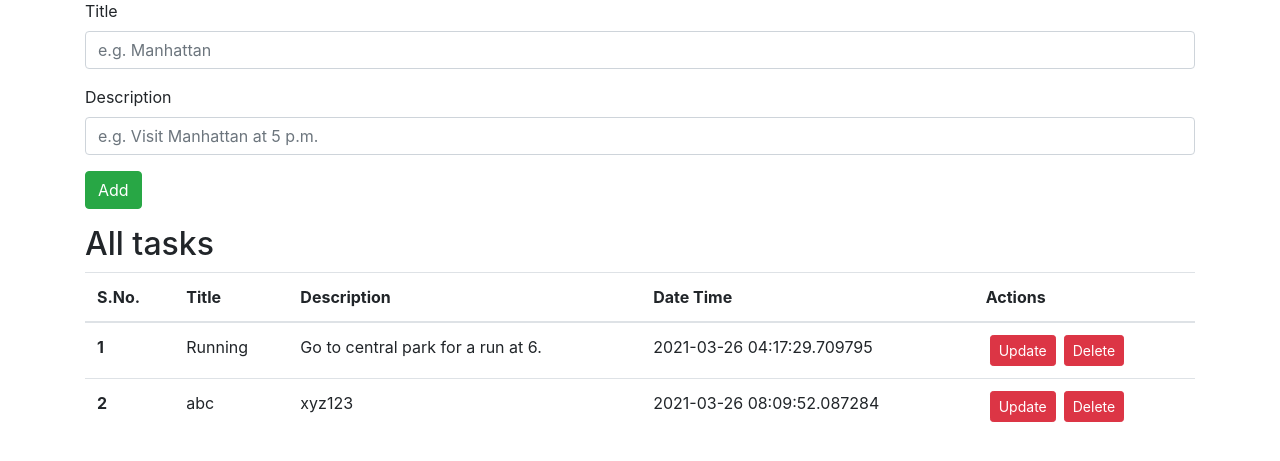
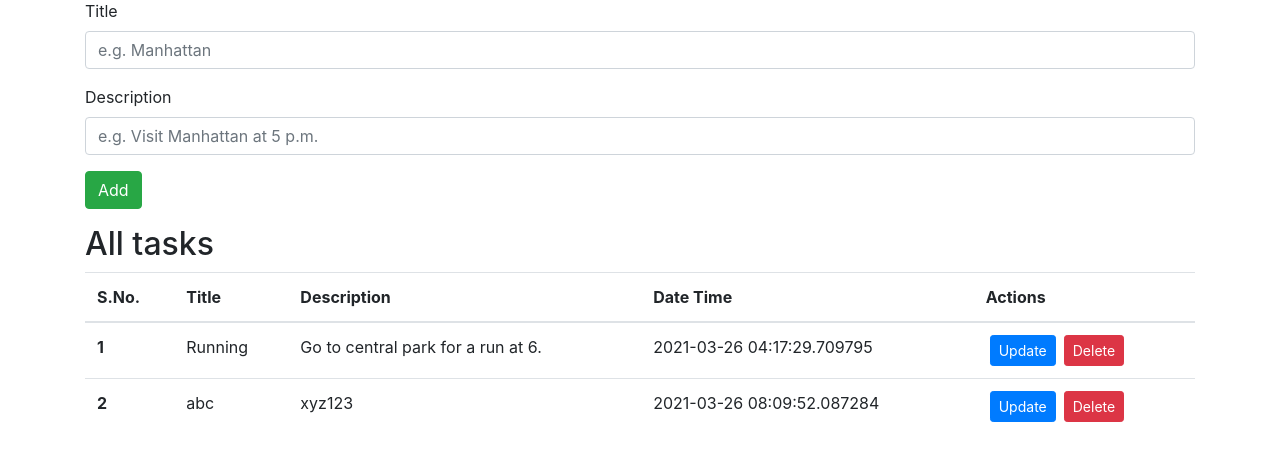
Before and after one commit to ast-cloud/flask-task, a Flask app: page / in a window 1280 px wide. Shown: the part 119-580 px from the top of the page. Run offline with Flask 2, Linux system fonts and the light colour scheme; data comes from the database, SQL or seed files in the repository; some libraries are stand-ins or nearby versions.

Commit message:
Update button changed

```diff
--- a/templates/index.html
+++ b/templates/index.html
@@ -52,7 +52,7 @@
                     <td>{{t.desc}}</td>
                     <td>{{t.date_created}}</td>
                     <td>
-                      <a href="/update/{{t.sno}}" type="button" class="btn btn-danger btn-sm mx-1">Update</button>
+                      <a href="/update/{{t.sno}}" type="button" class="btn btn-primary btn-sm mx-1">Update</button>
                       <a href="/delete/{{t.sno}}" type="button" class="btn btn-danger btn-sm mx-1">Delete</button>
                     </td>
                   </tr>
```
